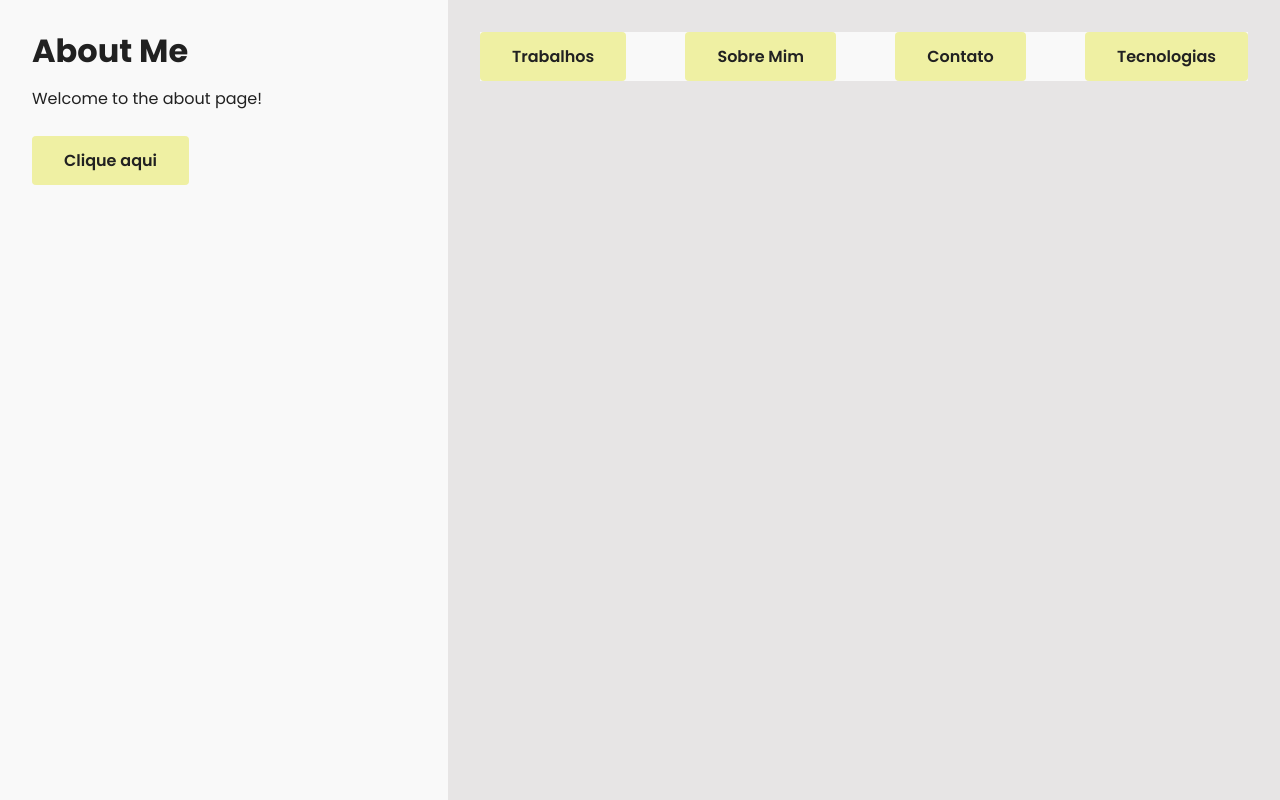
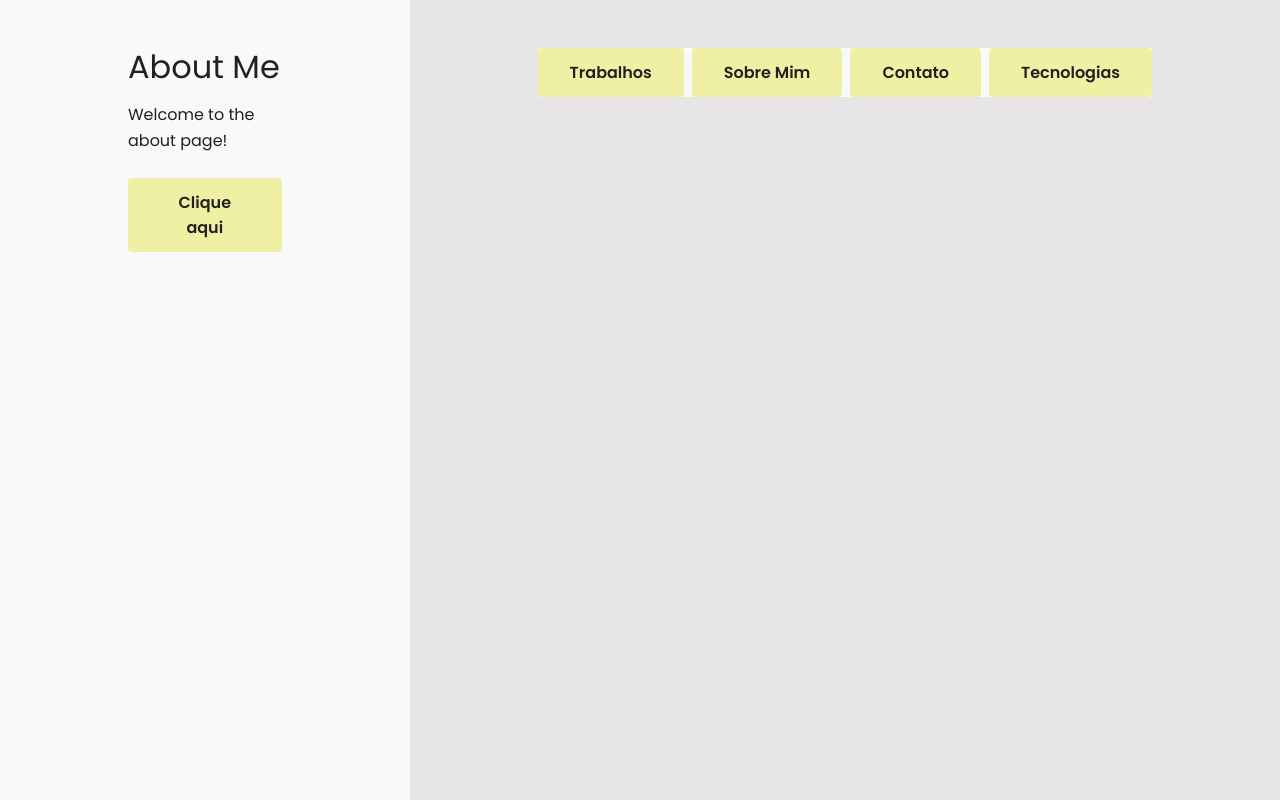
Before and after one commit to manuvaladares/portfolio, a React (Vite) app: page /portfolio/about in a window 1280 px wide. Built offline with nearby package versions, Linux system fonts and the light colour scheme.

Commit message:
corrige espaçamento do layout

```diff
--- a/src/assets/styles/global.css
+++ b/src/assets/styles/global.css
@@ -44,14 +44,18 @@ body {
   background-color: var(--color-background);
   color: var(--color-text-primary);
   line-height: 1.6;
+  font-weight: 400;
   -webkit-font-smoothing: antialiased;
   -moz-osx-font-smoothing: grayscale;
 }
 
 
+h1, h2, h3, h4, h5, h6, p, a, li, span, strong, em {
+  font-weight: 400;
+}
+
 h1, h2, h3, h4, h5, h6 {
   margin: 0 0 1rem 0;
-  font-weight: 700;
   line-height: 1.2;
 }
 
--- a/src/components/MainLayout/MainLayout.module.css
+++ b/src/components/MainLayout/MainLayout.module.css
@@ -5,11 +5,11 @@
 
 .left {
   flex: 1;
-  padding: 2rem;
+  padding: 3rem 8rem;
 }
 
 .right {
-  flex: 2;
-  padding: 2rem;
+  flex: 4;
+  padding: 3rem 8rem;
   background: var(--color-surface);
 }
```
